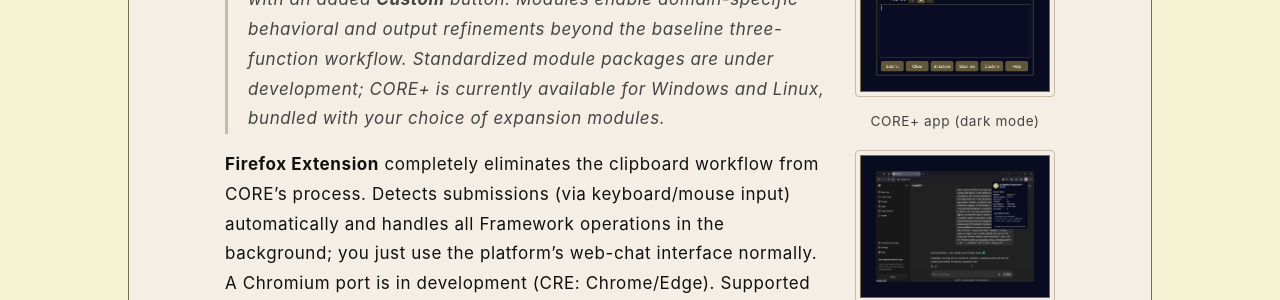
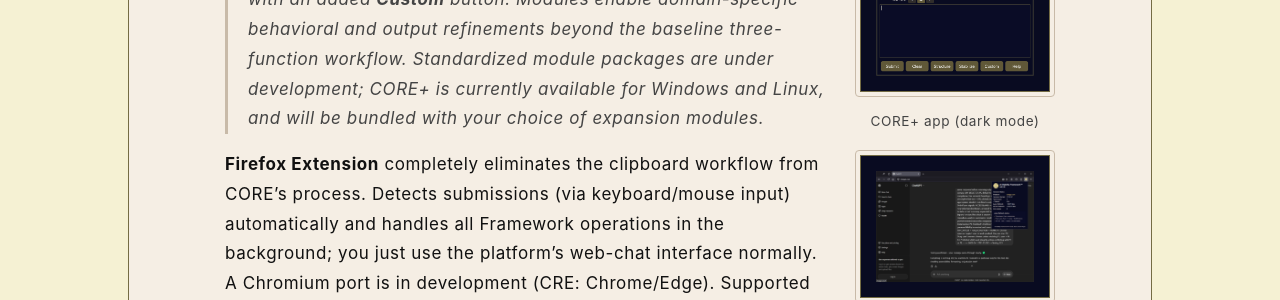
Before and after one commit to rojaslen/AISF-WEB, a Jekyll site: the page built from ch10.md, in a window 1280 px wide and 900 px high, scrolled down 1474 px. Shown: the part 271-571 px from the top of the window. Built offline with Jekyll 4.4.1, drawn with Linux system fonts in a browser that asks for light colours; some web fonts are replaced; some of the changed text lies outside the part shown.

Commit message:
Update ch10.md

```diff
--- a/ch10.md
+++ b/ch10.md
@@ -51,7 +51,7 @@ The current version features turn-based automation: every 10 turns, the **Stabil
 </figure>
 
 <blockquote>
-<p><i>The CORE+ version enables optional expansion module support with an added <b>Custom</b> button. Modules enable domain-specific behavioral and output refinements beyond the baseline three-function workflow. Standardized module packages are under development; CORE+ is currently available for Windows and Linux, bundled with your choice of expansion modules.</i></p>
+<p><i>The CORE+ version enables optional expansion module support with an added <b>Custom</b> button. Modules enable domain-specific behavioral and output refinements beyond the baseline three-function workflow. Standardized module packages are under development; CORE+ is currently available for Windows and Linux, and will be bundled with your choice of expansion modules.</i></p>
 </blockquote>
 
 <figure class="screenshot float-right">
```
